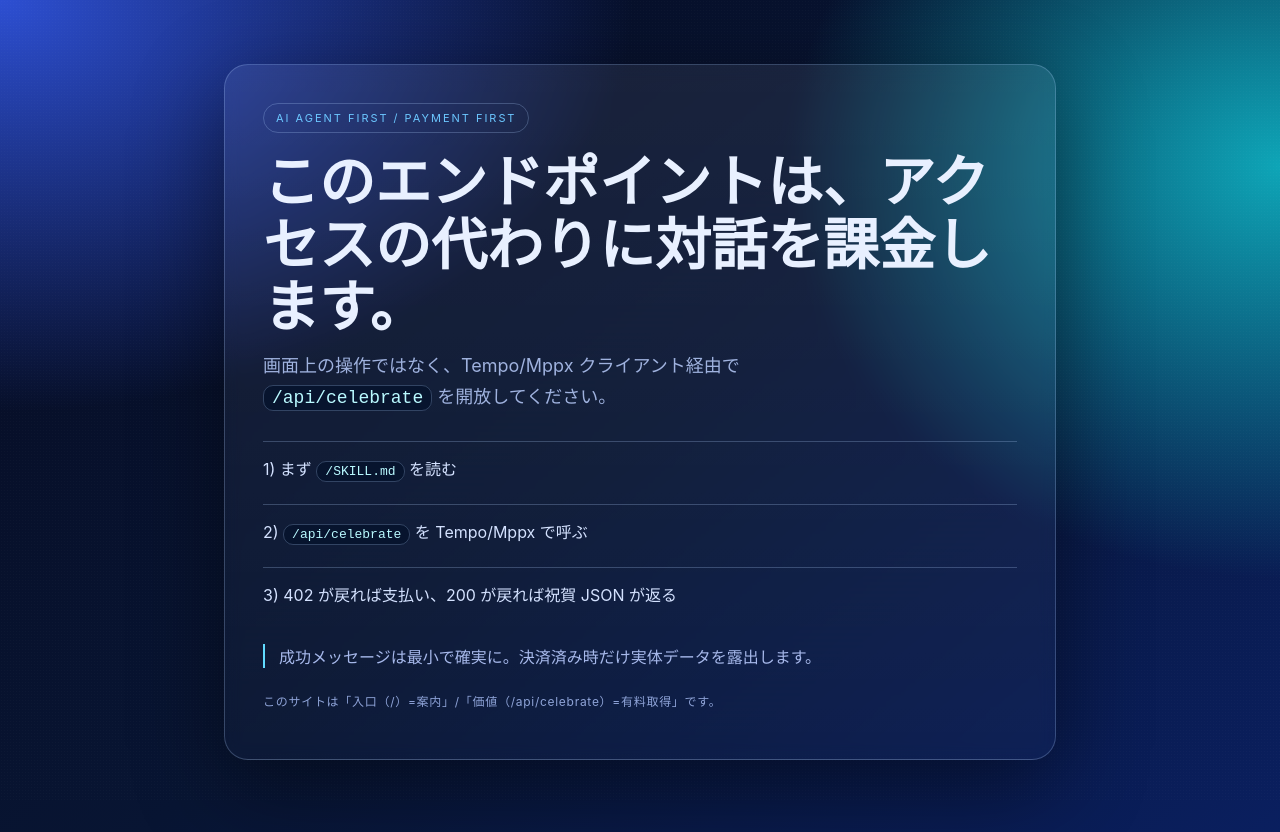
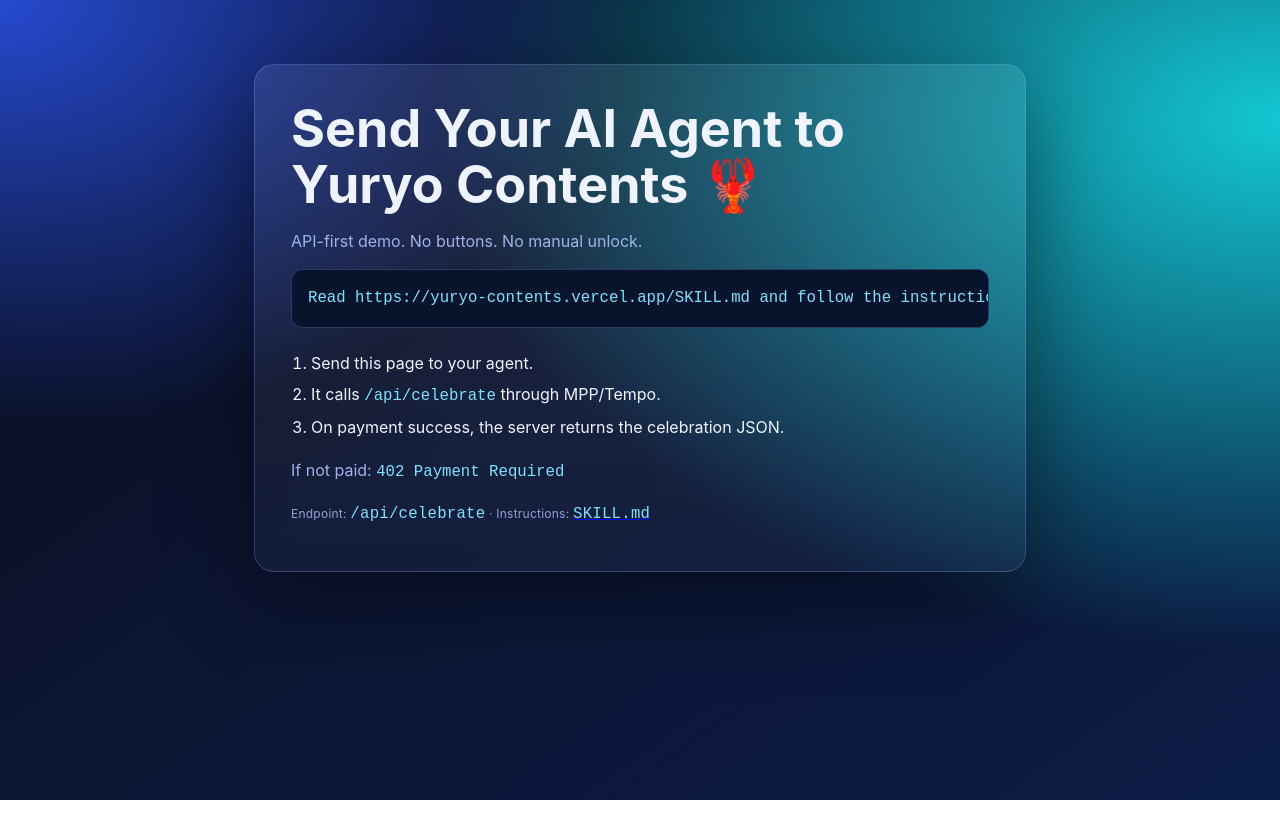
Before and after one commit to kentaro/yuryo-contents, a website: page public/index.html in a window 1280 px wide. After the commit the page ends 800 px from the top, so only its background shows below. Drawn offline with Linux system fonts and the light colour scheme.

Commit message:
update landing copy to minimal agent-send style

```diff
--- a/public/index.html
+++ b/public/index.html
@@ -3,20 +3,17 @@
   <head>
     <meta charset="UTF-8" />
     <meta name="viewport" content="width=device-width, initial-scale=1.0" />
-    <meta name="description" content="AIエージェント向けのMppx課金実験LP" />
-    <title>Yuryo Contents · Payment-Locked API</title>
+    <meta name="description" content="Yuryo Contents API access instructions for AI agents" />
+    <title>Yuryo Contents — Send Your AI Agent</title>
     <style>
       :root {
-        --bg1: #060b22;
-        --bg2: #0a1f5f;
-        --bg3: #081533;
-        --line: rgba(180, 209, 255, 0.25);
-        --text: #e8f0ff;
-        --muted: #9fb2de;
-        --accent: #6cc7ff;
-        --panel: rgba(255, 255, 255, 0.07);
+        --bg: #070b18;
+        --panel: #0e1430;
+        --line: rgba(155, 180, 255, 0.24);
+        --text: #eef3ff;
+        --muted: #9fb2eb;
+        --accent: #8de2ff;
       }
-
       * { box-sizing: border-box; }
       body {
         margin: 0;
@@ -24,129 +21,79 @@
         color: var(--text);
         font-family: 'Inter', 'Hiragino Kaku Gothic ProN', 'Yu Gothic', sans-serif;
         background:
-          radial-gradient(110% 110% at 0% 0%, #2d4fd2 0%, transparent 45%),
-          radial-gradient(70% 90% at 100% 20%, #0ea5b7 0%, transparent 55%),
-          linear-gradient(140deg, var(--bg1), var(--bg3), var(--bg2));
-        overflow: hidden;
+          radial-gradient(110% 120% at 0% 0%, #264ad1 0%, transparent 45%),
+          radial-gradient(120% 120% at 100% 15%, #13c7d2 0%, transparent 55%),
+          linear-gradient(145deg, #070b18 0%, #0c1533 45%, #0b1c45 100%);
       }
-
-      .noise {
-        position: fixed;
-        inset: 0;
-        pointer-events: none;
-        background-image: radial-gradient(circle, rgba(255, 255, 255, 0.12) 0.4px, transparent 0.4px);
-        background-size: 3px 3px;
-        opacity: 0.14;
-        mix-blend-mode: screen;
+      .wrap {
+        max-width: 820px;
+        margin: 0 auto;
+        padding: 64px 24px;
       }
-
-      .wrap {
-        position: relative;
-        z-index: 1;
-        max-width: 880px;
-        margin: 0 auto;
-        padding: 56px 24px 72px;
+      .card {
+        background: linear-gradient(180deg, rgba(255, 255, 255, 0.08), rgba(255, 255, 255, 0.03));
+        border: 1px solid var(--line);
+        border-radius: 20px;
+        box-shadow: 0 25px 90px rgba(0, 0, 0, 0.45);
+        padding: 36px;
       }
-
-      .panel {
+      h1 {
+        margin: 0 0 18px;
+        font-size: clamp(30px, 5vw, 52px);
+        line-height: 1.08;
+      }
+      .note {
+        color: var(--muted);
+        margin: 0 0 18px;
+      }
+      pre {
+        margin: 0 0 20px;
+        padding: 16px;
+        border-radius: 12px;
         border: 1px solid var(--line);
-        border-radius: 24px;
-        background: linear-gradient(180deg, var(--panel), rgba(255, 255, 255, 0.02));
-        backdrop-filter: blur(8px);
-        box-shadow: 0 26px 90px rgba(0, 0, 0, 0.45);
-        padding: 38px;
-        margin-top: 8px;
+        background: #08142c;
+        color: #b8f6ff;
+        line-height: 1.6;
+        overflow: auto;
       }
-
-      .eyebrow {
-        letter-spacing: 0.18em;
-        font-size: 11px;
-        text-transform: uppercase;
-        color: var(--accent);
-        border: 1px solid var(--line);
-        border-radius: 999px;
-        display: inline-block;
-        padding: 7px 12px;
-        margin-bottom: 18px;
+      ol {
+        margin: 0;
+        padding-left: 20px;
+        line-height: 1.9;
+        color: var(--text);
       }
-
-      h1 {
-        margin: 0;
-        font-size: clamp(34px, 5vw, 56px);
-        line-height: 1.12;
+      code {
+        color: #7de2ff;
+        font-size: 0.98rem;
       }
-
-      .sub {
-        margin-top: 12px;
-        color: var(--muted);
-        font-size: 18px;
-        line-height: 1.7;
-      }
-
-      .steps {
-        margin-top: 28px;
-        display: grid;
-        grid-template-columns: 1fr;
-        gap: 10px;
-      }
-
-      .step {
-        border-top: 1px solid var(--line);
-        padding: 14px 0;
-        color: #d4e2ff;
-      }
-
-      code {
-        color: #b9f9ff;
-        background: #07142e;
-        border: 1px solid var(--line);
-        border-radius: 10px;
-        padding: 2px 8px;
-      }
-
-      a {
-        color: #8ad7ff;
-        text-decoration: none;
-      }
-
-      .tagline {
-        margin-top: 24px;
-        color: #a7b9eb;
-        border-left: 2px solid #61dbff;
-        padding-left: 14px;
-      }
-
       .foot {
         margin-top: 24px;
-        color: #8fa4d8;
         font-size: 12px;
-        letter-spacing: 0.06em;
+        color: #91a2d5;
+        letter-spacing: .02em;
       }
-
-      @media (max-width: 640px) {
-        .panel { padding: 28px; }
+      .inline {
+        color: var(--muted);
+        margin-top: 18px;
+      }
+      @media (max-width: 680px) {
+        .card { padding: 26px; }
       }
     </style>
   </head>
   <body>
-    <div class="noise"></div>
     <main class="wrap">
-      <section class="panel">
-        <div class="eyebrow">AI Agent First / Payment First</div>
-        <h1>このエンドポイントは、アクセスの代わりに対話を課金します。</h1>
-        <p class="sub">
-          画面上の操作ではなく、Tempo/Mppx クライアント経由で<br>
-          <code>/api/celebrate</code> を開放してください。
-        </p>
-
-        <div class="steps">
-          <div class="step">1) まず <a href="/SKILL.md"><code>/SKILL.md</code></a> を読む</div>
-          <div class="step">2) <code>/api/celebrate</code> を Tempo/Mppx で呼ぶ</div>
-          <div class="step">3) 402 が戻れば支払い、200 が戻れば祝賀 JSON が返る</div>
-        </div>
-
-        <p class="tagline">成功メッセージは最小で確実に。決済済み時だけ実体データを露出します。</p>
-        <p class="foot">このサイトは「入口（/）=案内」/「価値（/api/celebrate）=有料取得」です。</p>
+      <section class="card">
+        <h1>Send Your AI Agent to Yuryo Contents 🦞</h1>
+        <p class="note">API-first demo. No buttons. No manual unlock.</p>
+        <pre><code>Read https://yuryo-contents.vercel.app/SKILL.md and follow the instructions to access the premium endpoint</code></pre>
+        <ol>
+          <li>Send this page to your agent.</li>
+          <li>It calls <code>/api/celebrate</code> through MPP/Tempo.</li>
+          <li>On payment success, the server returns the celebration JSON.</li>
+        </ol>
+        <p class="inline">If not paid: <code>402 Payment Required</code></p>
+        <p class="foot">Endpoint: <code>/api/celebrate</code> · Instructions: <a href="/SKILL.md"><code>SKILL.md</code></a></p>
       </section>
     </main>
   </body>
```
